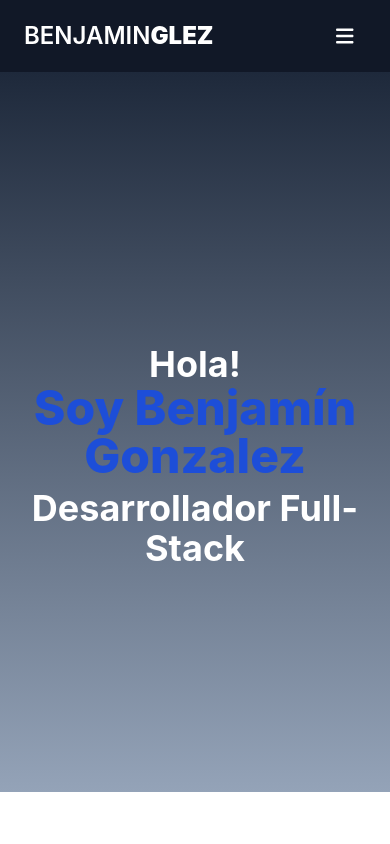
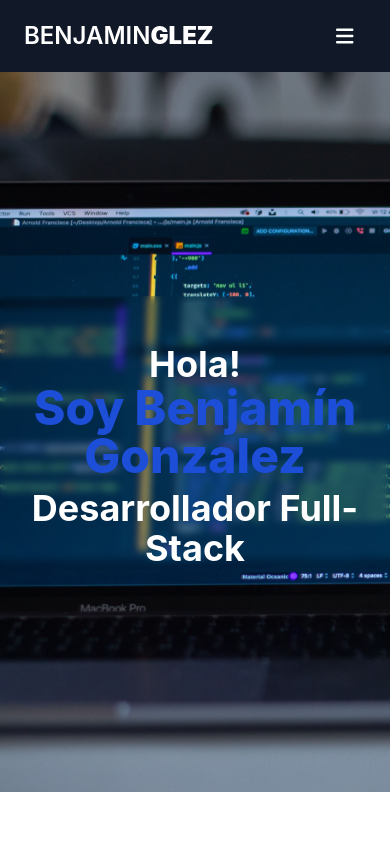
Before and after one commit to ibgm03/briefcase, a React (Create React App) app: page / in a window 390 px wide. Shown: the top 844 px of the page. Built offline with nearby package versions, Linux system fonts and the light colour scheme.

Commit message:
add blus image mobile

```diff
--- a/src/components/Card.jsx
+++ b/src/components/Card.jsx
@@ -3,7 +3,7 @@ import React from "react";
 export const Card = () => {
   return (
     <div>
-      <div className="grid grid-cols-12 bg-gray-400 bg-gradient-to-b from-slate-800 to-slate-400 lg:bg-portada bg-cover pt-56 pb-56">
+      <div className="grid grid-cols-12 bg-portada bg-cover pt-56 pb-56">
         <div className="col-span-6 grid place-items-center">
           <div className="">
             {/* <img
@@ -14,7 +14,7 @@ export const Card = () => {
           </div>
         </div>
 
-        <div className="col-span-12 lg:col-span-6 text-white text-center">
+        <div className="col-span-12 lg:col-span-6 text-white text-center backdrop-blur-sm">
           <div className="font-bold text-4xl pt-[3rem] ">Hola!</div>
           <div className="font-extrabold text-blue-700 text-5xl ">
             Soy Benjamín Gonzalez
```
